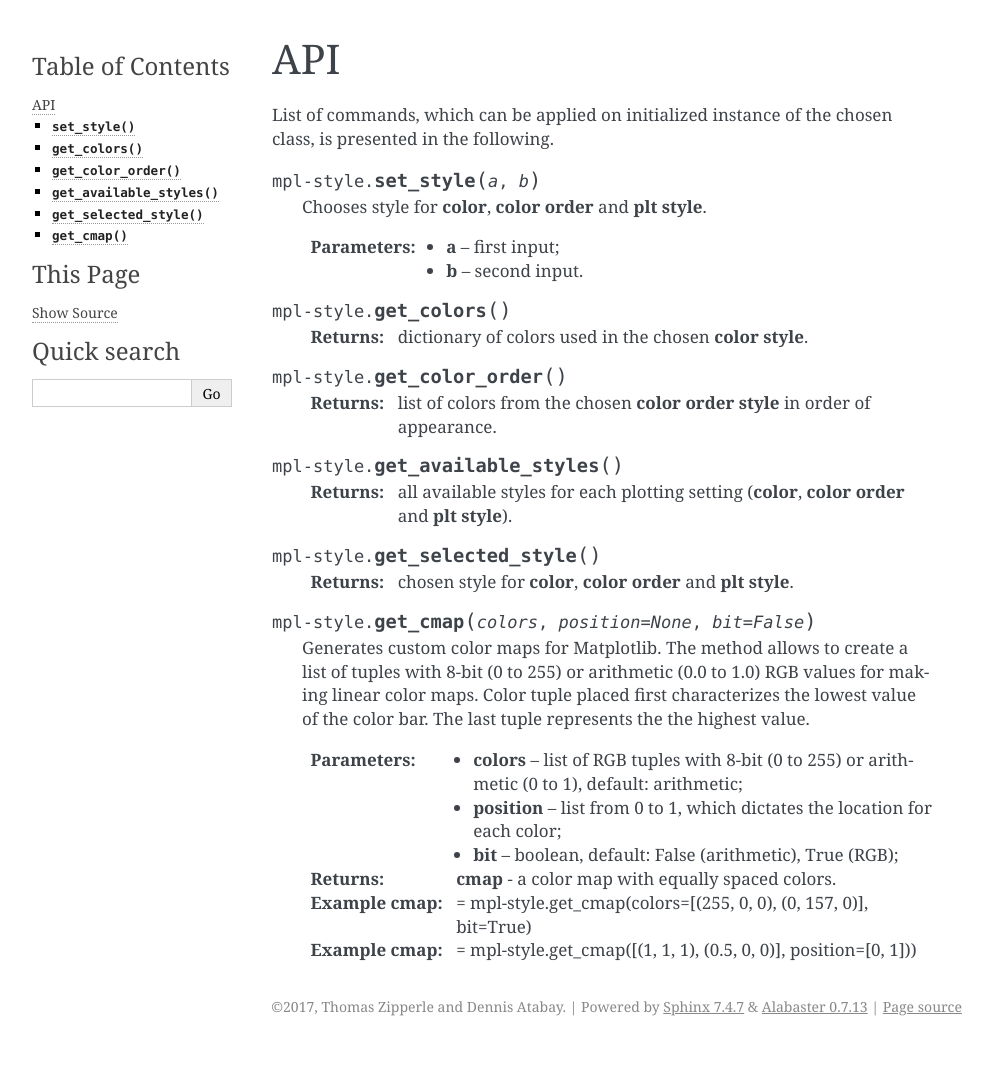
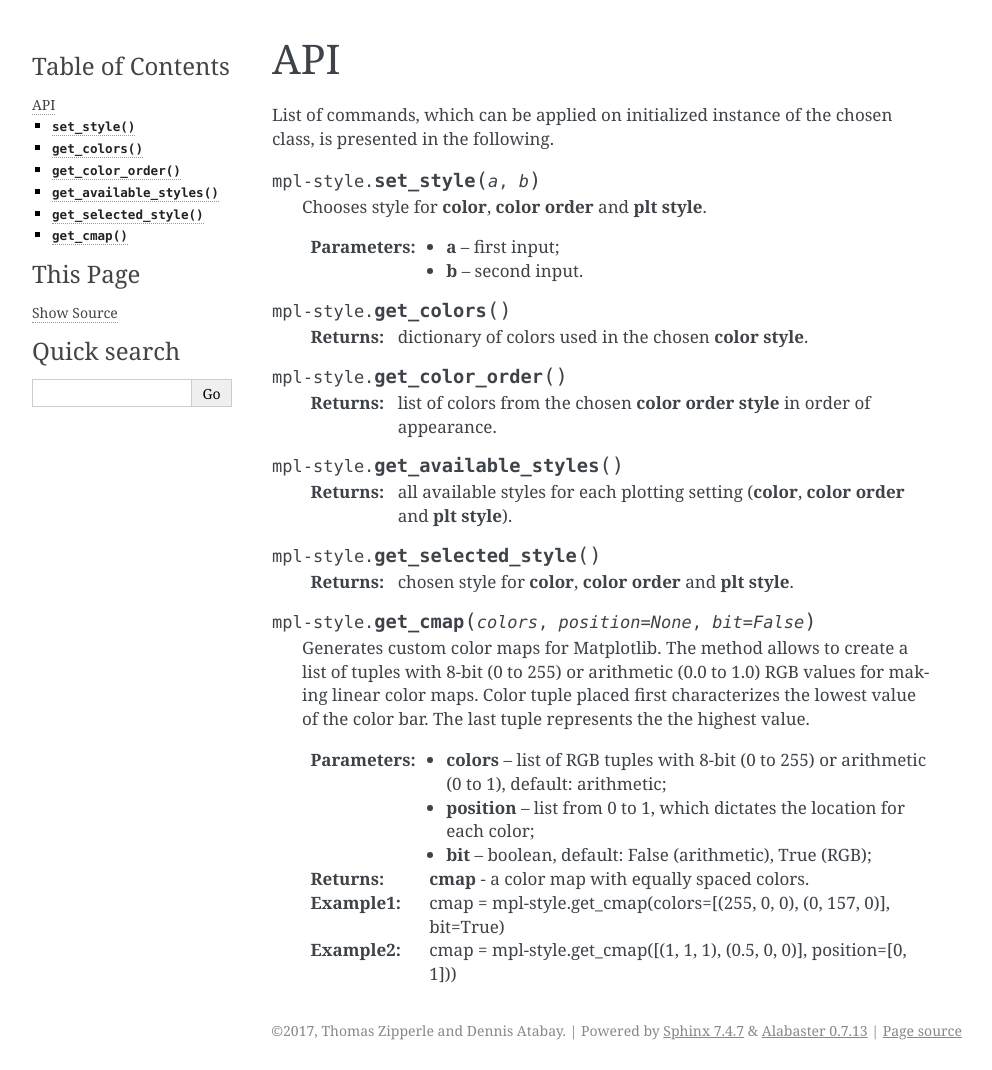
Before and after one commit to tzipperle/mplstyle, a Sphinx documentation site: the page built from docs/api.rst, in a window 1280 px wide. Shown: the whole page, without its empty margins (148-1140 px from the left). Built offline with Sphinx 7.4.7, drawn with Linux system fonts in a browser that asks for light colours; before the commit the page ends 1046 px from its top, so only the background shows below that.

Commit message:
Update api.rst

```diff
--- a/docs/api.rst
+++ b/docs/api.rst
@@ -41,5 +41,6 @@ List of commands, which can be applied on initialized instance of the chosen cla
 
   :return: **cmap** - a color map with equally spaced colors.
 
-  :Example cmap: = mpl-style.get_cmap(colors=[(255, 0, 0), (0, 157, 0)], bit=True)
-  :Example cmap: = mpl-style.get_cmap([(1, 1, 1), (0.5, 0, 0)], position=[0, 1]))
+  :Example1: cmap = mpl-style.get_cmap(colors=[(255, 0, 0), (0, 157, 0)], bit=True)
+
+  :Example2: cmap = mpl-style.get_cmap([(1, 1, 1), (0.5, 0, 0)], position=[0, 1]))
```
